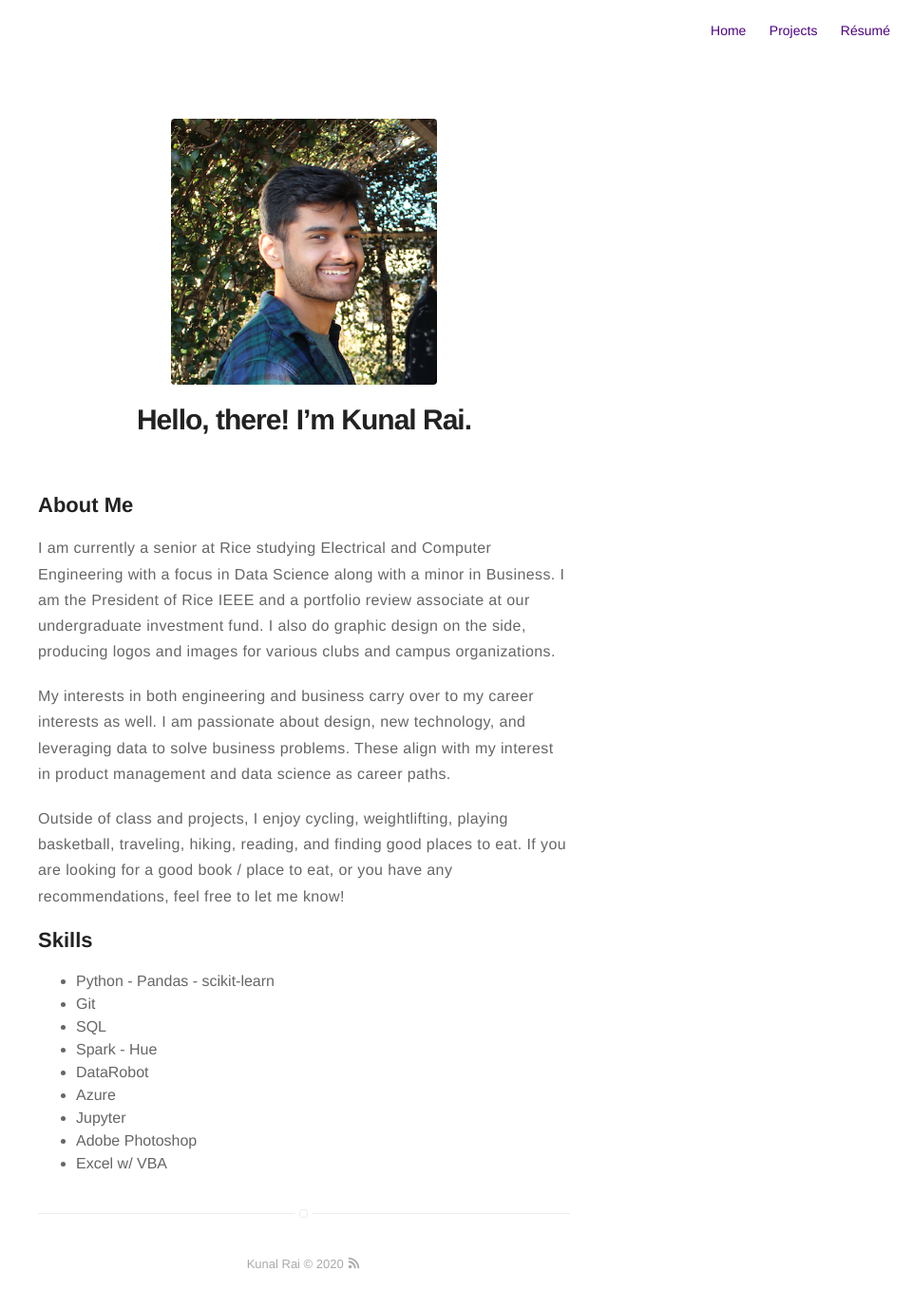
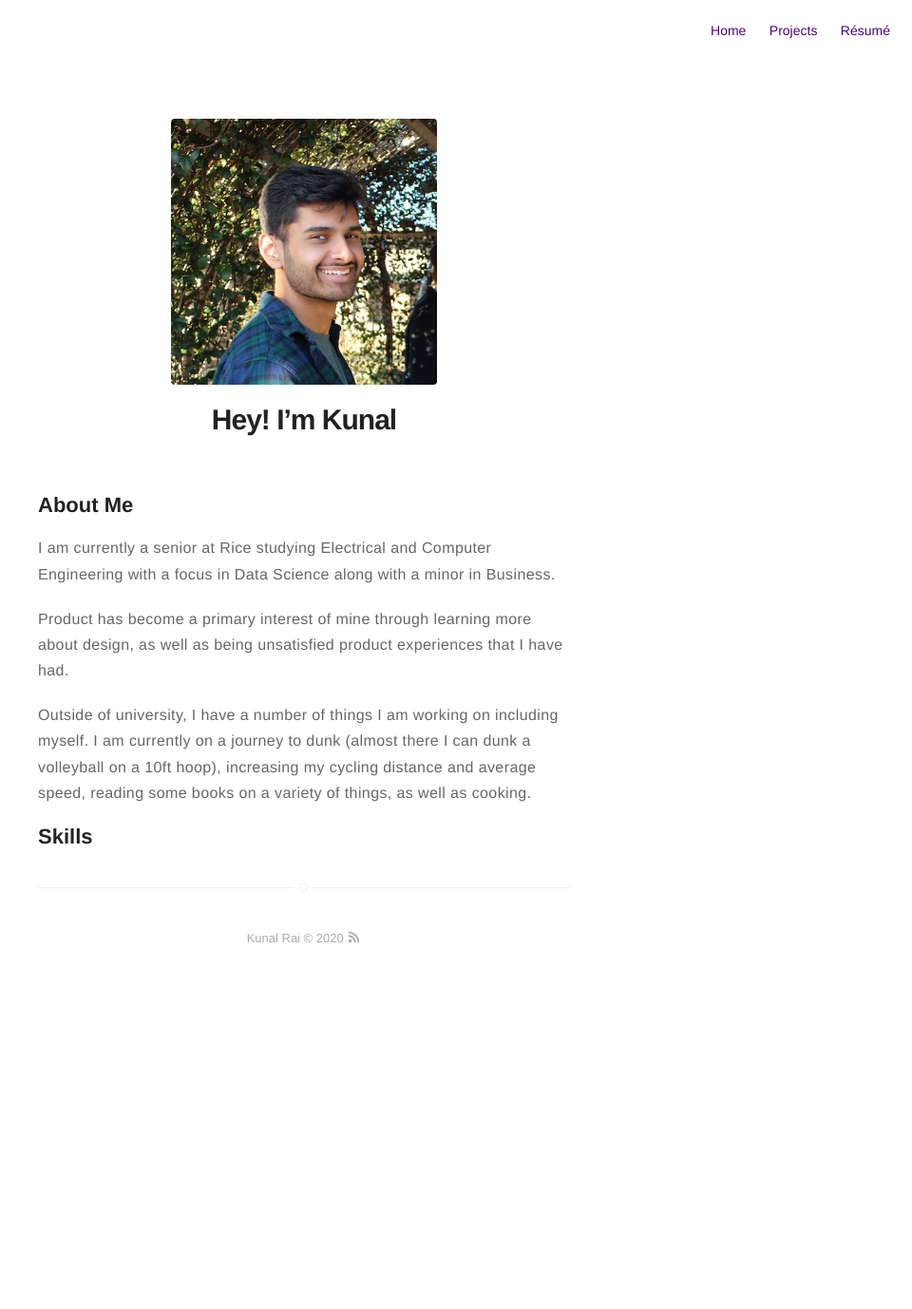
Before and after one commit to kunalrye/kunalrye.github.io, a Jekyll site: the page built from about.md, in a window 1280 px wide. Shown: the whole page at 95% size, without its empty margins (320-1280 px from the left). Built offline with Jekyll 4.4.1, drawn with Linux system fonts in a browser that asks for light colours; after the commit the page ends 1035 px from its top, so only the background shows below that.

Commit message:
updated files, changing content to match me

```diff
--- a/_config.yml
+++ b/_config.yml
@@ -3,7 +3,7 @@ name: Kunal Rai
 bio: ECE Student @ Rice University
 
 # twitter summary info
-description: A website for my projects, work experience, and design work
+description: A website about me
 
 # if it's an external image, update below for true
 # better with square images
@@ -98,7 +98,7 @@ related: true
 post-advance-links: [blog]
 
 # show author block at the end of a post ?
-show-author: true
+show-author: false
 
 # do you want some animations?
 animation: true
--- a/about.md
+++ b/about.md
@@ -4,16 +4,16 @@ layout: page
 ---
 ![Profile Image]({{ site.url }}/{{ site.picture }})
 
-# Hello, there! I'm Kunal Rai.
+# Hey! I'm Kunal
 
 ## About Me
 
-<p>I am currently a senior at Rice studying Electrical and Computer Engineering with a focus in Data Science along with a minor in Business. I am the President of Rice IEEE and a portfolio review associate at our undergraduate investment fund. I also do graphic design on the side, producing logos and images for various clubs and campus organizations.</p>
-<p>My interests in both engineering and business carry over to my career interests as well. I am passionate about design, new technology, and leveraging data to solve business problems. These align with my interest in product management and data science as career paths.<p>
-<p>Outside of class and projects, I enjoy cycling, weightlifting, playing basketball, traveling, hiking, reading, and finding good places to eat. If you are looking for a good book / place to eat, or you have any recommendations, feel free to let me know!<p>
+<p>I am currently a senior at Rice studying Electrical and Computer Engineering with a focus in Data Science along with a minor in Business.</p>
+<p>Product has become a primary interest of mine through learning more about design, as well as being unsatisfied product experiences that I have had.<p>
+<p>Outside of university, I have a number of things I am working on including myself. I am currently on a journey to dunk (almost there I can dunk a volleyball on a 10ft hoop), increasing my cycling distance and average speed, reading some books on a variety of things, as well as cooking.<p>
 <h2>Skills</h2>
 
-<ul class="skill-list">
+<!-- <ul class="skill-list">
 	<li>Python - Pandas - scikit-learn</li>
 	<li>Git</li>
 	<li>SQL</li>
@@ -23,4 +23,4 @@ layout: page
 	<li>Jupyter</li>
 	<li>Adobe Photoshop</li>
 	<li>Excel w/ VBA</li>
-</ul>
+</ul> -->
```
Also changed, not shown: 1 other file.
